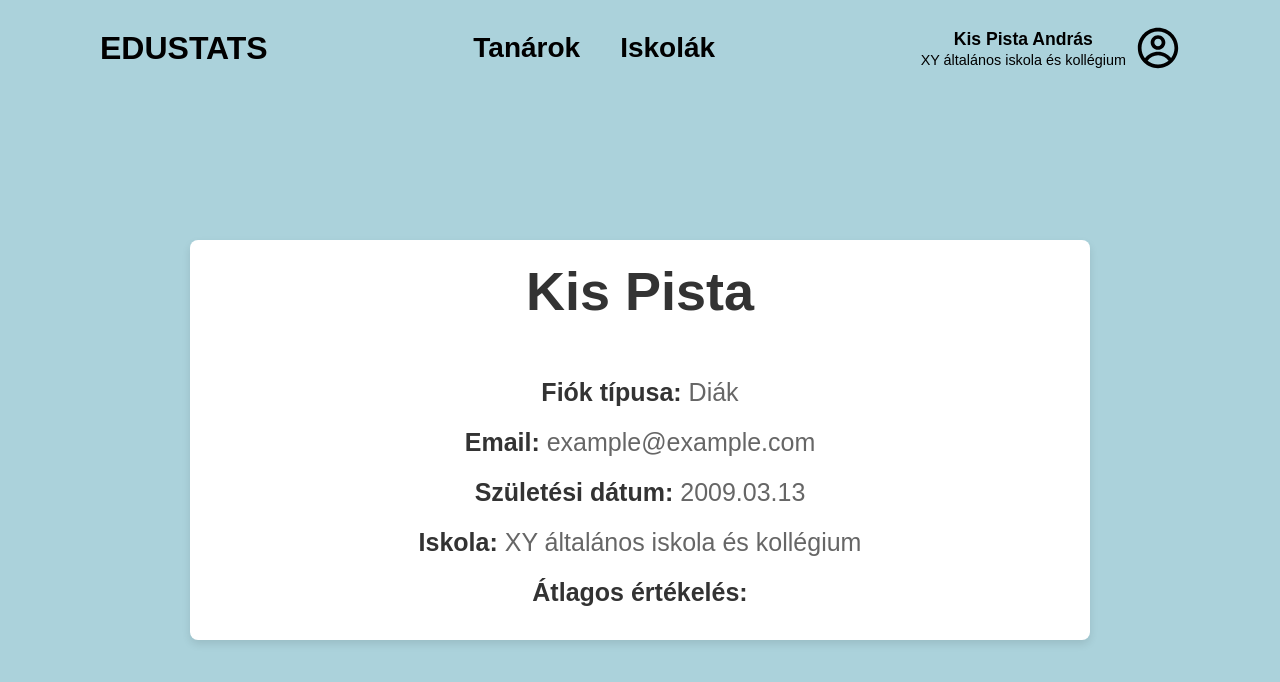
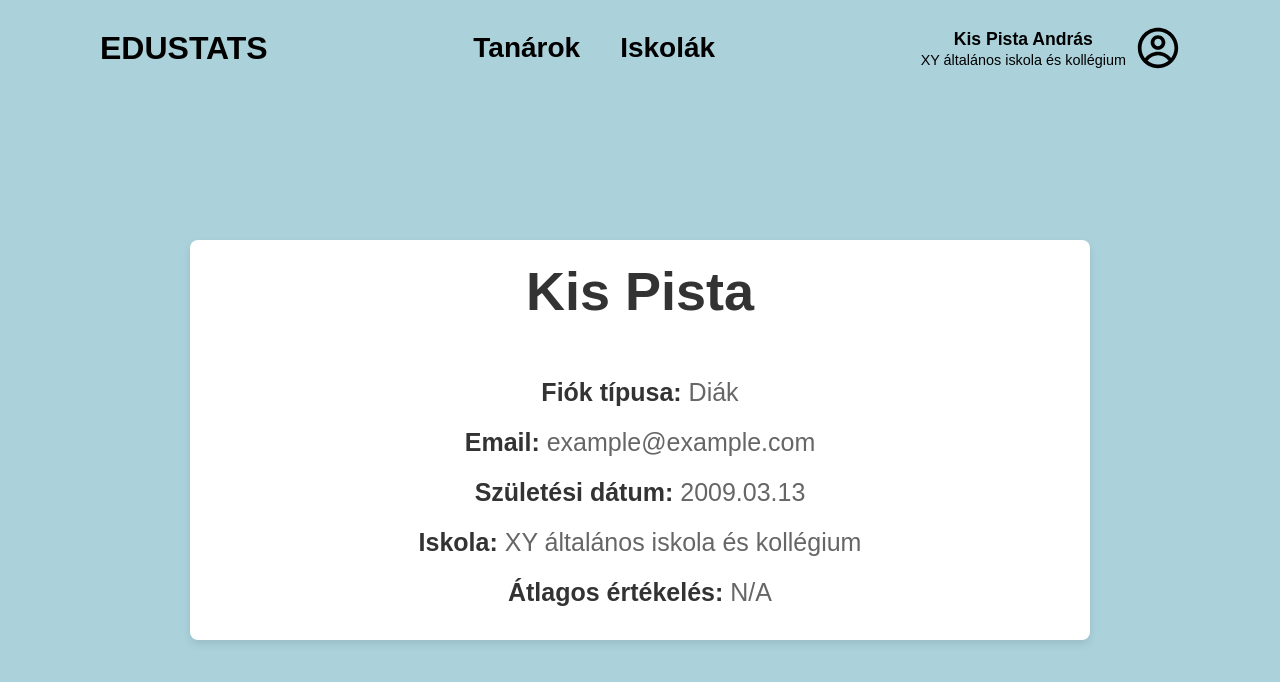
Before and after one commit to sacaaa/szoftverfejlesztesi-modszertanok-projekt, a React (Vite) app in the folder src/client/: page /profile in a window 1280 px wide. Shown: the top 682 px of the page. Built offline with nearby package versions, Linux system fonts and the light colour scheme.

Commit message:
Magyar nevek angolra módosítása

```diff
--- a/src/client/src/App.tsx
+++ b/src/client/src/App.tsx
@@ -1,10 +1,10 @@
 import { BrowserRouter as Router, Routes, Route } from 'react-router-dom'
 import HomePage from './pages/HomePage/HomePage';
-import Tanarok from './pages/Tanarok/Tanarok';
-import Iskolak from './pages/Iskolak/Iskolak';
-import Profil from './pages/Profil/Profil';
-import IskolaProfil from './pages/IskolaProfil/IskolaProfil';
-import TanarProfil from './pages/TanarProfil/TanarProfil';
+import Teachers from './pages/Teachers/Teachers';
+import Schools from './pages/Schools/Schools';
+import Profile from './pages/Profile/Profile';
+import SchoolsProfile from './pages/SchoolsProfile/SchoolsProfile';
+import TeachersProfile from './pages/TeacherProfile/TeachersProfile';
 import './App.css';
 
 function App() {
@@ -13,11 +13,11 @@ function App() {
       <Router>
         <Routes>
           <Route path="/" element={<HomePage />} />
-          <Route path="/tanarok" element={<Tanarok />} />
-          <Route path="/iskolak" element={<Iskolak />} />
-          <Route path='/profile' element={<Profil />} />
-          <Route path='/iskolaprofil/:id' element={<IskolaProfil />} />
-          <Route path='/tanarprofil/:id' element={<TanarProfil />} />
+          <Route path="/teachers" element={<Teachers />} />
+          <Route path="/schools" element={<Schools />} />
+          <Route path='/profile' element={<Profile />} />
+          <Route path='/schoolprofile/:id' element={<SchoolsProfile />} />
+          <Route path='/teacherprofile/:id' element={<TeachersProfile />} />
         </Routes>
       </Router>
     </>
--- a/src/client/src/components/Navbar/Navbar.tsx
+++ b/src/client/src/components/Navbar/Navbar.tsx
@@ -9,8 +9,8 @@ export default function Navbar() {
                 <Link to="/" className="Home"><h1>EDUSTATS</h1></Link>
             </div>
             <div className="navbar-center">
-                <Link to="/tanarok">Tanárok</Link>
-                <Link to="/iskolak">Iskolák</Link>
+                <Link to="/teachers">Tanárok</Link>
+                <Link to="/schools">Iskolák</Link>
             </div>
             <Link to="/profile" className="profile-link">
             <div className="navbar-right">
--- a/src/client/src/pages/Profil/Profil.tsx
+++ /dev/null
@@ -1,13 +0,0 @@
-import Navbar from "../../components/Navbar/Navbar";
-import Profile from "../../components/Profile/Profile";
-
-export default function Profil() {
-    return (<>
-        <Navbar />
-        <Profile name="Kis Pista"
-            accountType="Diák"
-            email="example@example.com"
-            birthdate="2009.03.13"
-            school="XY általános iskola és kollégium"/>
-        </>)
-}
--- /dev/null
+++ b/src/client/src/pages/Profile/Profile.tsx
@@ -0,0 +1,13 @@
+import Navbar from "../../components/Navbar/Navbar";
+import Profile from "../../components/Profile/Profile";
+
+export default function ProfilePage() {
+    return (<>
+        <Navbar />
+        <Profile name="Kis Pista"
+        accountType="Diák"
+        email="example@example.com"
+        birthdate="2009.03.13"
+        school="XY általános iskola és kollégium" avgRate={null}/>
+        </>)
+}
--- a/src/client/src/pages/Iskolak/Iskolak.tsx
+++ b/src/client/src/pages/Schools/Schools.tsx
@@ -3,7 +3,7 @@ import Navbar from "../../components/Navbar/Navbar";
 import Searchbar from "../../components/Searchbar/Searchbar";
 import SchoolCard from "../../components/School_list/SchoolCard";
 import { Link } from "react-router-dom";
-import './Iskolak.css';
+import './Schools.css';
 
 interface School {
     id: number;
@@ -11,7 +11,7 @@ interface School {
     logo: string;
 }
 
-export default function Iskolak() {
+export default function Schools() {
     const [schools, setSchools] = useState<School[]>([]);
 
     useEffect(() => {
@@ -39,7 +39,7 @@ export default function Iskolak() {
                 {schools.map((school) => (
                     <Link
                         key={school.id}
-                        to={`/iskolaprofil/${school.id}`}
+                        to={`/schoolprofile/${school.id}`}
                         state={{ name: school.name }}
                         className="link-decoration"
                     >
--- a/src/client/src/pages/IskolaProfil/IskolaProfil.tsx
+++ b/src/client/src/pages/SchoolsProfile/SchoolsProfile.tsx
@@ -12,7 +12,7 @@ interface School {
     logo: string;
 }
 
-export default function IskolaProfil() {
+export default function SchoolsProfile() {
     const { id } = useParams<{ id: string }>();
     const [school, setSchool] = useState<School | null>(null);
 
--- a/src/client/src/pages/TanarProfil/TanarProfil.tsx
+++ b/src/client/src/pages/TeacherProfile/TeachersProfile.tsx
@@ -15,7 +15,7 @@ interface Teacher {
     avg_rate: number | null;
 }
 
-export default function TanarProfil() {
+export default function TeachersProfile() {
     const { id } = useParams();
     const [teacher, setTeacher] = useState<Teacher | null>(null);
     const [schoolName, setSchoolName] = useState<string>('');
--- a/src/client/src/pages/Tanarok/Tanarok.tsx
+++ b/src/client/src/pages/Teachers/Teachers.tsx
@@ -16,7 +16,7 @@ interface Teacher {
     avg_rate: number | null;
 }
 
-export default function Tanarok() {
+export default function Teachers() {
 
     const [teachers, setTeachers] = useState<Teacher[]>([]);
     const [schools, setSchools] = useState<{ [key: number]: string }>({});
@@ -68,7 +68,7 @@ export default function Tanarok() {
             <Searchbar />
             {teachers.map((teacher) => (
                 <Link
-                    to={`/tanarprofil/${teacher.id}`}
+                    to={`/teacherprofile/${teacher.id}`}
                     key={teacher.id}
                     className="link-decoration"
                 >
```
Also changed, not shown: src/client/src/pages/Schools/Schools.css (renamed from src/client/src/pages/Iskolak/Iskolak.css), 1 other file (tests, documents, lock files or other folders).
